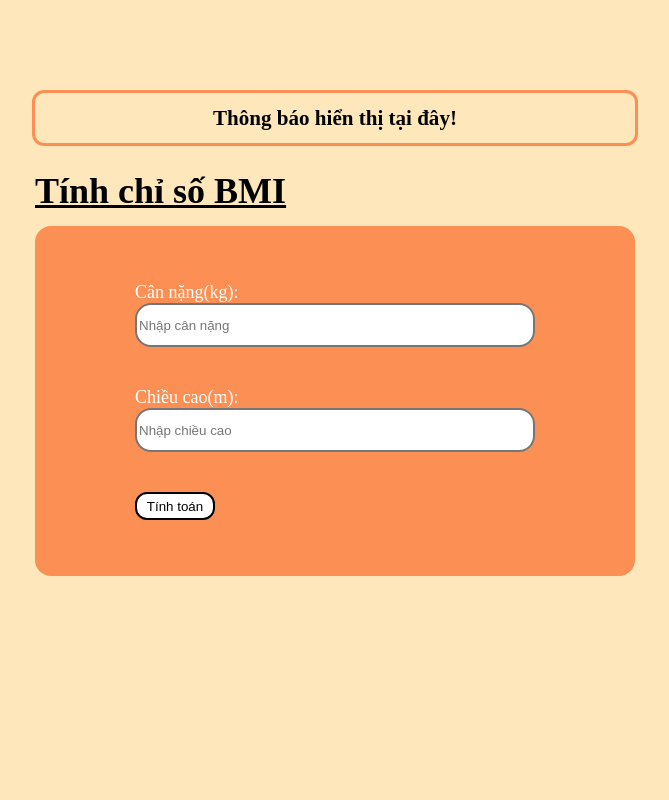
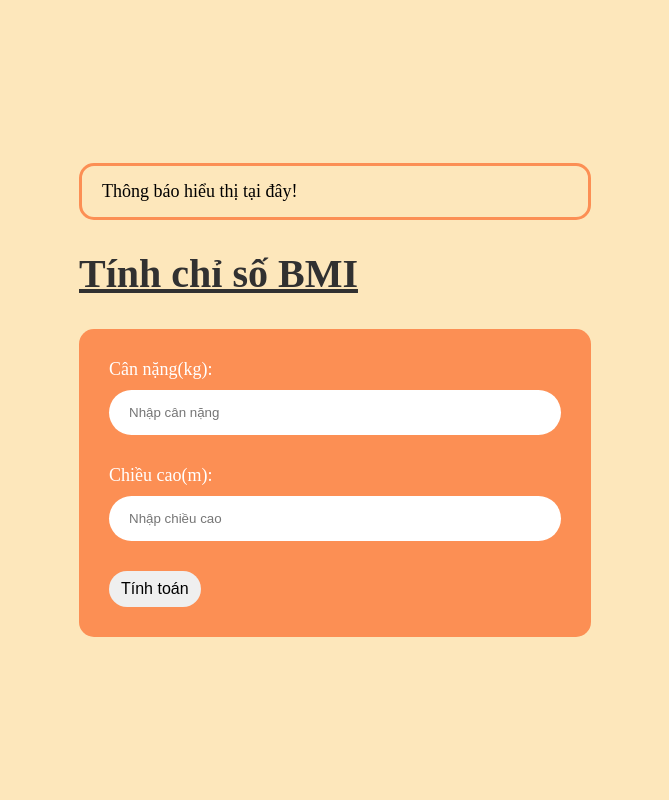
Before and after one commit to quynh150105/HIT15_WEB_PRIVATE, a PHP site: page / in a window 1280 px wide. Shown: the whole page, without its empty margins (305-974 px from the left). Run offline with PHP 8.4, Linux system fonts and the light colour scheme.

Commit message:
fix Bai1

```diff
--- a/BTVN_WEEK11/Bai1/index.html
+++ b/BTVN_WEEK11/Bai1/index.html
@@ -8,26 +8,18 @@
   </head>
   <body>
     <div class="content">
-      <div class="message">
-        <h3>Thông báo hiển thị tại đây!</h3>
-      </div>
-      <div class="title">
-        <h1>Tính chỉ số BMI</h1>
-      </div>
-      <div class="table">
-        <div class="input_weight">
+      <div class="body">
+        <div class="message">Thông báo hiểu thị tại đây!</div>
+        <div class="title">Tính chỉ số BMI</div>
+        <div class="table">
           <label for="">Cân nặng(kg):</label>
           <input class="weight" type="text" placeholder="Nhập cân nặng" />
-        </div>
-        <div class="input_height">
           <label for="">Chiều cao(m):</label>
           <input class="height" type="text" placeholder="Nhập chiều cao" />
-        </div>
-        <div class="content3_3">
-          <button>Tính toán</button>
+          <div><button class="tinhtoan">Tính toán</button></div>
         </div>
       </div>
     </div>
-    <script src="main.js"></script>
+    <script src="./main.js"></script>
   </body>
 </html>
--- a/BTVN_WEEK11/Bai1/style.css
+++ b/BTVN_WEEK11/Bai1/style.css
@@ -1,73 +1,66 @@
-body {
+* {
   margin: 0;
   padding: 0;
   box-sizing: border-box;
-  background-color: #fde7bb;
-  font-size: 18px;
-}
-
-div {
-  display: flex;
-  flex-direction: column;
 }
 
 .content {
-  margin-top: 90px;
+  display: flex;
+  justify-content: center;
+  align-items: center;
+  background-color: #fde7bb;
+  height: 100vh;
+}
+
+.body {
+  width: 40%;
 }
 
 .message {
-  display: flex;
-  margin: auto;
-  justify-content: center;
-  align-items: center;
-  background-color: #fde7bb;
+  border: 3px;
+  border-style: solid;
   border-color: #fc8f54;
-  border-width: 3px;
-  border-style: solid;
-  border-radius: 12px;
-  width: 600px;
-  height: 50px;
+  border-radius: 15px;
+  padding: 15px 20px;
+  margin-bottom: 30px;
+  font-size: 18px;
 }
-
 .title {
-  display: flex;
-  margin: auto;
-  width: 600px;
-  height: 50px;
+  color: #313131;
   text-decoration: underline;
+  font-size: 40px;
+  font-weight: 700;
 }
 
 .table {
   display: flex;
-  align-items: center;
-  justify-content: center;
-  margin: auto;
-  margin-top: 30px;
+  flex-direction: column;
   background-color: #fc8f54;
-  flex-direction: column;
-  width: 600px;
-  height: 350px;
-  gap: 40px;
-  border-radius: 16px;
-}
-
-label {
-  color: white;
-  width: 400px;
+  width: 100%;
+  height: auto;
+  border-radius: 15px;
+  padding: 30px;
+  margin-top: 32px;
 }
 
 input {
-  height: 38px;
-  border-radius: 16px;
-  border-style: solid;
-  width: 100%px;
+  display: block;
+  width: 100%;
+  padding: 15px 20px;
+  border-radius: 30px;
+  border-style: none;
+  margin-bottom: 30px;
 }
-
-button {
-  width: 80px;
-  height: 28px;
-  background-color: white;
-  border-style: solid;
-  border-radius: 12px;
-  margin-right: 320px;
+label {
+  color: #fff;
+  font-size: 18px;
+  font-weight: 500;
+  margin-bottom: 10px;
 }
+.tinhtoan {
+  border-radius: 20px;
+  border-style: none;
+  padding: 6px 12px;
+  font-size: 16px;
+  height: 36px;
+}
```
